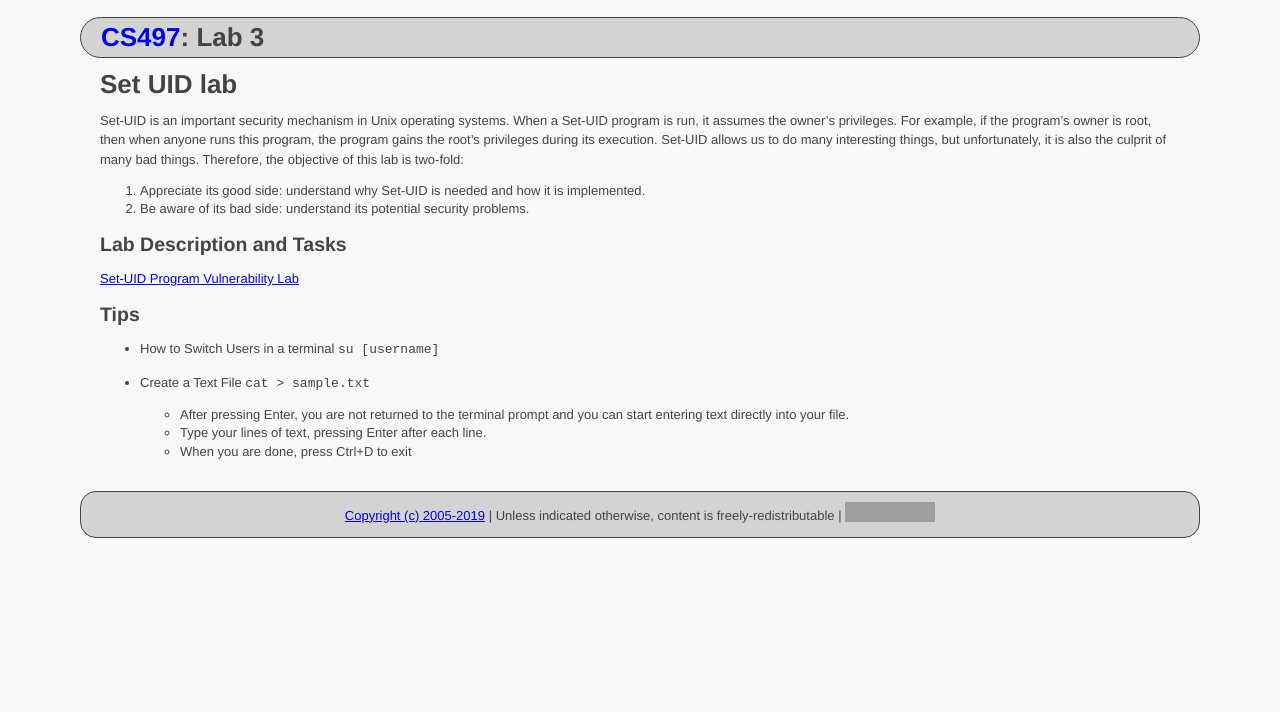
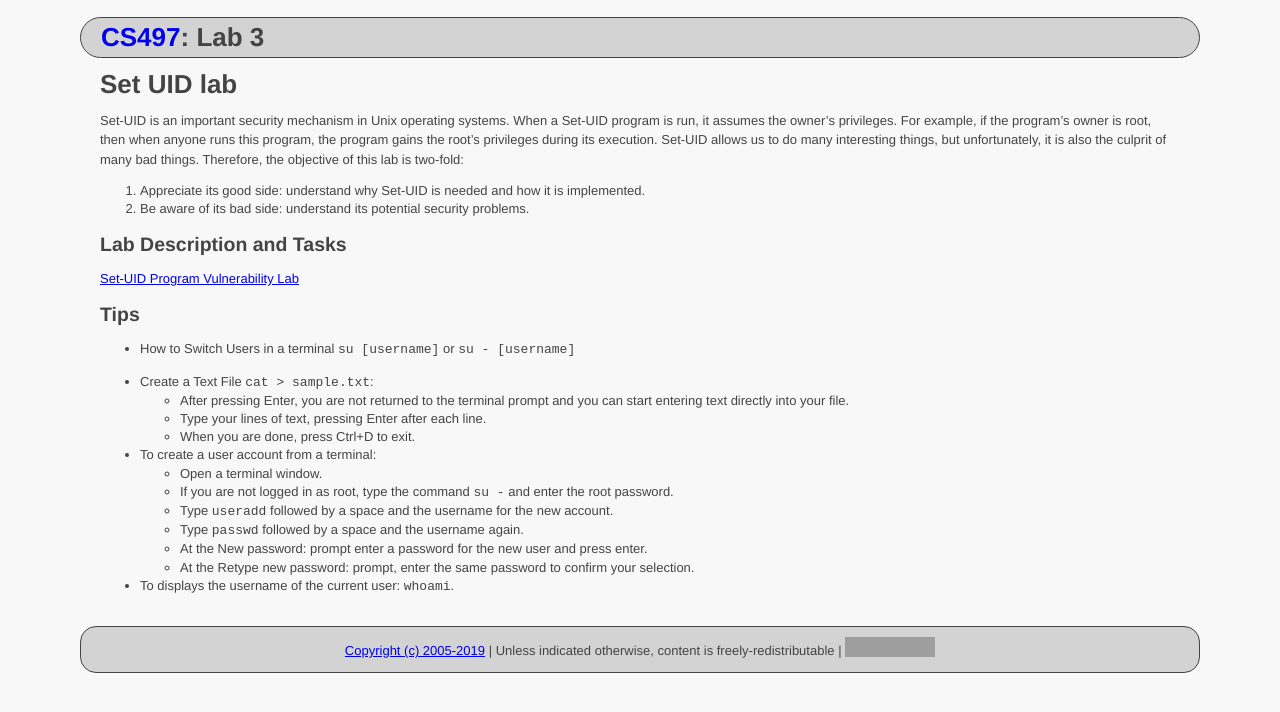
Before and after one commit to ycpcs/cs497-spring2019, a Jekyll site: the page built from labs/lab03.md, in a window 1280 px wide. Shown: the top 712 px of the page. Built offline with Jekyll 4.4.1, drawn with Linux system fonts in a browser that asks for light colours; grey boxes are pictures that could not be loaded.

Commit message:
Update lab03.md

````diff
--- a/labs/lab03.md
+++ b/labs/lab03.md
@@ -19,9 +19,19 @@ Tips
 ----
 
 - How to Switch Users in a terminal
-```su [username]```
+```su [username]``` or ```su - [username]```
 
-- Create a Text File ```cat > sample.txt```
+- Create a Text File ```cat > sample.txt```:
   - After pressing Enter, you are not returned to the terminal prompt and you can start entering text directly into your file.
   - Type your lines of text, pressing Enter after each line.
-  - When you are done, press Ctrl+D to exit
+  - When you are done, press Ctrl+D to exit.
+
+- To create a user account from a terminal:
+  - Open a terminal window.
+  - If you are not logged in as root, type the command ```su -``` and enter the root password.
+  - Type ```useradd``` followed by a space and the username for the new account.
+  - Type ```passwd``` followed by a space and the username again.
+  - At the New password: prompt enter a password for the new user and press enter.
+  - At the Retype new password: prompt, enter the same password to confirm your selection.
+
+- To displays the username of the current user: ```whoami```.
````
